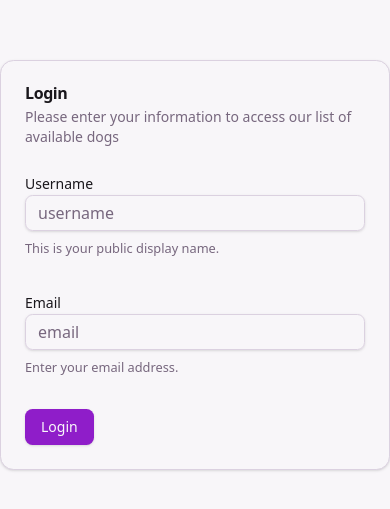
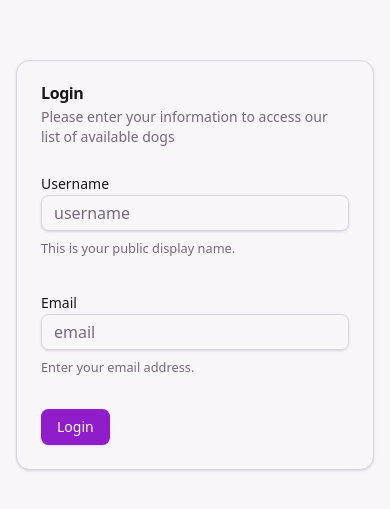
Before and after one commit to trentschnee/doggo, a React (Vite) app: page /login in a window 390 px wide. Shown: the part 157-666 px from the top of the page. Built offline with nearby package versions, Linux system fonts and the light colour scheme; no server answers.

Commit message:
fix: improve layout to be responsive and more mobile-friendly

```diff
--- a/src/app/pages/doggos.tsx
+++ b/src/app/pages/doggos.tsx
@@ -119,10 +119,10 @@ export const DoggosPage: React.FC = () => {
             <Button variant={"link"} onClick={() => logout()}>Logout</Button>
           </div>
         </header>
-        <div className="flex-1 py-6">
-          <div className="container mx-auto max-w-6xl px-4">
-            <div className="flex gap-8 h-[calc(100vh-8rem)]">
-              <aside className="w-60 flex-shrink-0">
+        <div className="flex-1 py-4 md:py-6">
+          <div className="container mx-auto px-4">
+            <div className="flex flex-col lg:flex-row gap-4 lg:gap-8">
+              <aside className="w-full lg:w-60 lg:flex-shrink-0 mb-4 lg:mb-0">
 
                 <FilterForm isLoading={searchResultsLoading} breeds={
                   breeds
@@ -146,7 +146,7 @@ export const DoggosPage: React.FC = () => {
                       </div>
                     )}
                   </div>
-                  <div className="grid grid-cols-1 md:grid-cols-2 lg:grid-cols-3  gap-4">
+                  <div className="grid grid-cols-1 sm:grid-cols-2 lg:grid-cols-3 gap-4">
                     {dogs.map((dog, id) => (
                       <DogCard key={id} dog={dog} onFavoriteToggle={handleFavoriteToggle} isFavorite={isFavorite(dog.id)} />
                     ))}
--- a/src/app/pages/login.tsx
+++ b/src/app/pages/login.tsx
@@ -3,8 +3,10 @@ import { LoginForm } from "../../features/auth/components/login-form"
 export const LoginPage: React.FC = () => {
   return (<main>
 
-    <div className="min-h-screen grid place-items-center">
-      <LoginForm />
+    <div className="min-h-screen grid place-items-center p-4">
+      <div className="w-full max-w-md">
+        <LoginForm />
+      </div>
     </div>
   </main>)
 }
```
